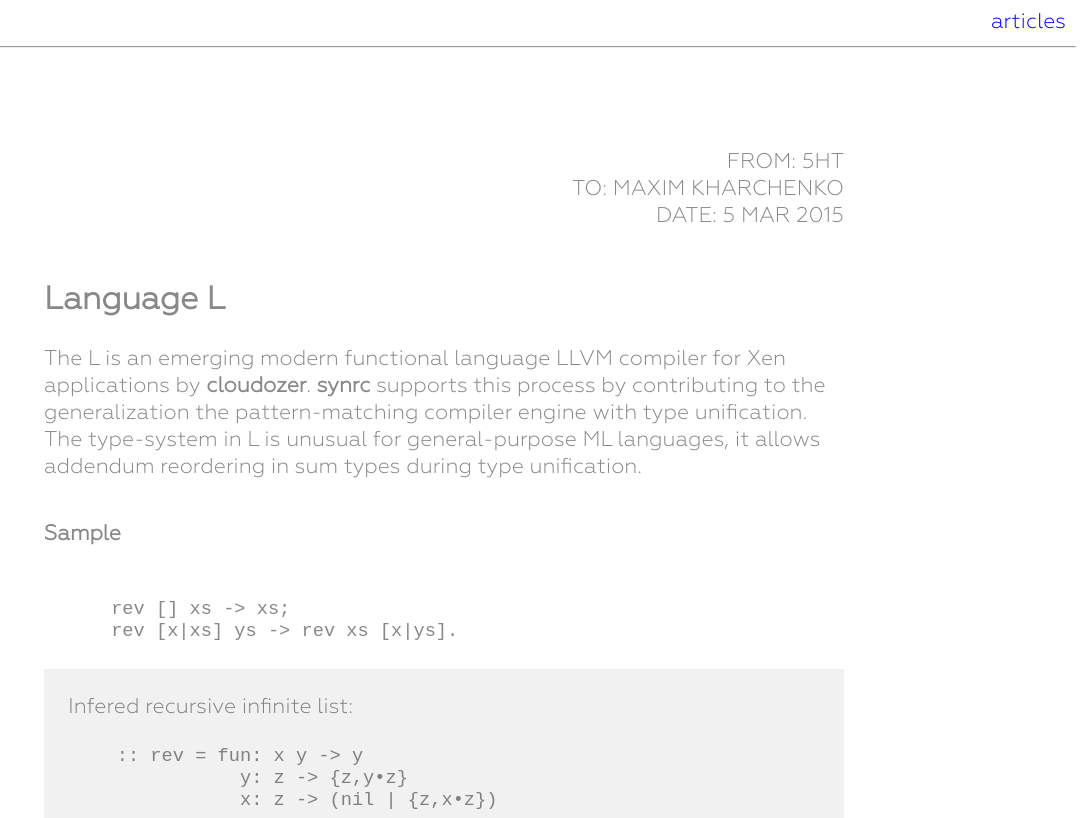
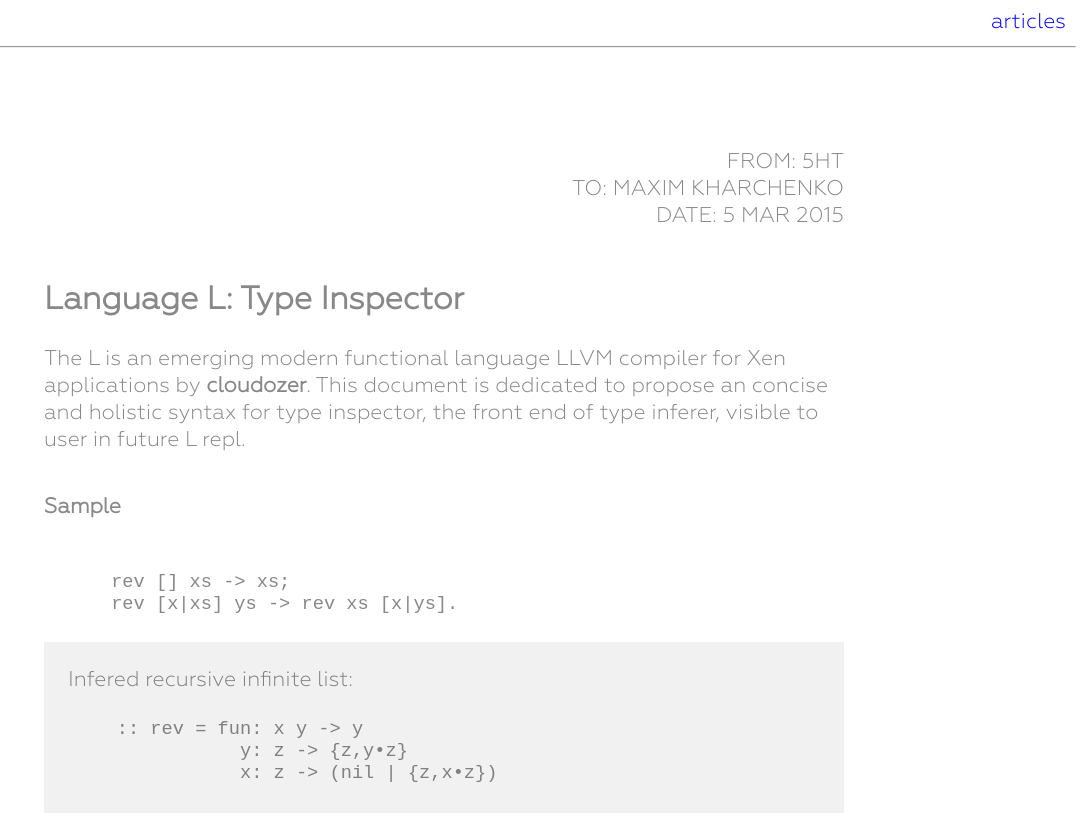
Before and after one commit to 5HT/5HT, a plain HTML site: page l.htm in a window 1280 px wide. Shown: the top 818 px of the page, without its empty margins (196-1280 px from the left). Drawn offline with Linux system fonts and the light colour scheme.

Commit message:
type inspector

```diff
--- a/l.htm
+++ b/l.htm
@@ -19,16 +19,15 @@
                    TO: MAXIM KHARCHENKO<br>
                  DATE: 5 MAR 2015</div>
 
-<h2>Language L</h2>
+<h2>Language L: Type Inspector</h2>
 
 <div class=message>
 
 <p>The L is an emerging modern functional language
 LLVM compiler for Xen applications by <b>cloudozer</b>.
-<b>synrc</b> supports this process by contributing to
-the generalization the pattern-matching compiler engine with type unification.
-The type-system in L is unusual for general-purpose ML languages,
-it allows addendum reordering in sum types during type unification.</p>
+This document is dedicated to propose an concise and
+holistic syntax for type inspector, the front end of
+type inferer, visible to user in future L repl.</p>
 
 <h4>Sample</h4>
 
@@ -81,6 +80,7 @@ Altogether all these types are needed in core to operate and compile AST:</p>
     <li>Application <code>•</code> </li>
     <li>Product <code>{,}</code></li>
     <li>Sum <code>(|)</code></li>
+    <li>Noman<code>:</code></li>
     <li>Equation<code>=</code></li>
     </ul>
 
```
